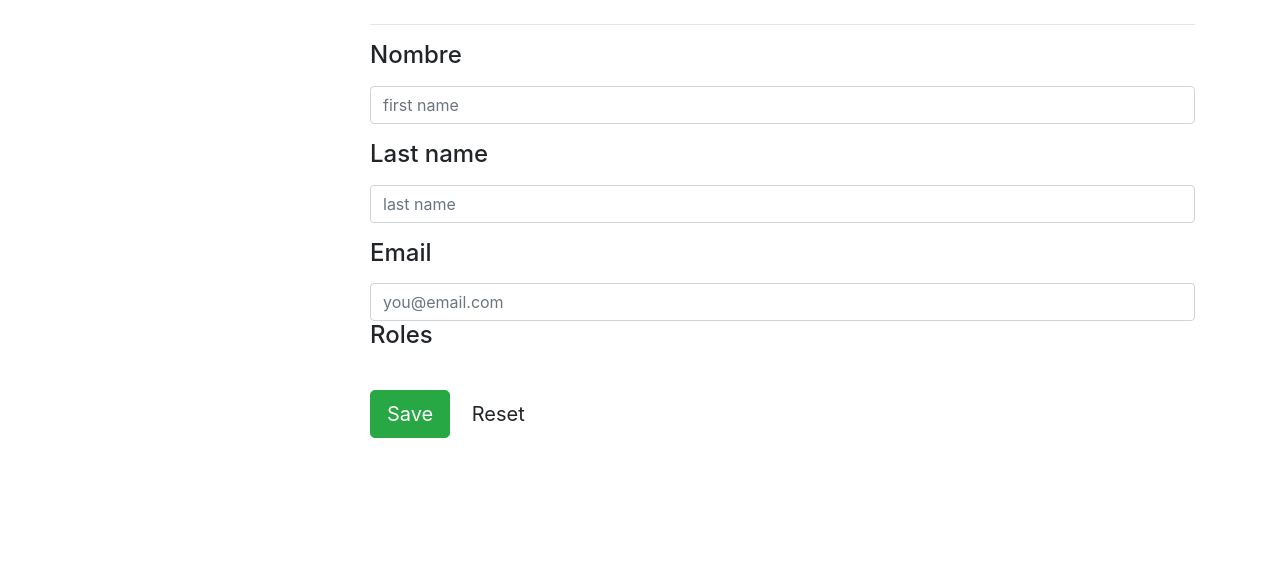
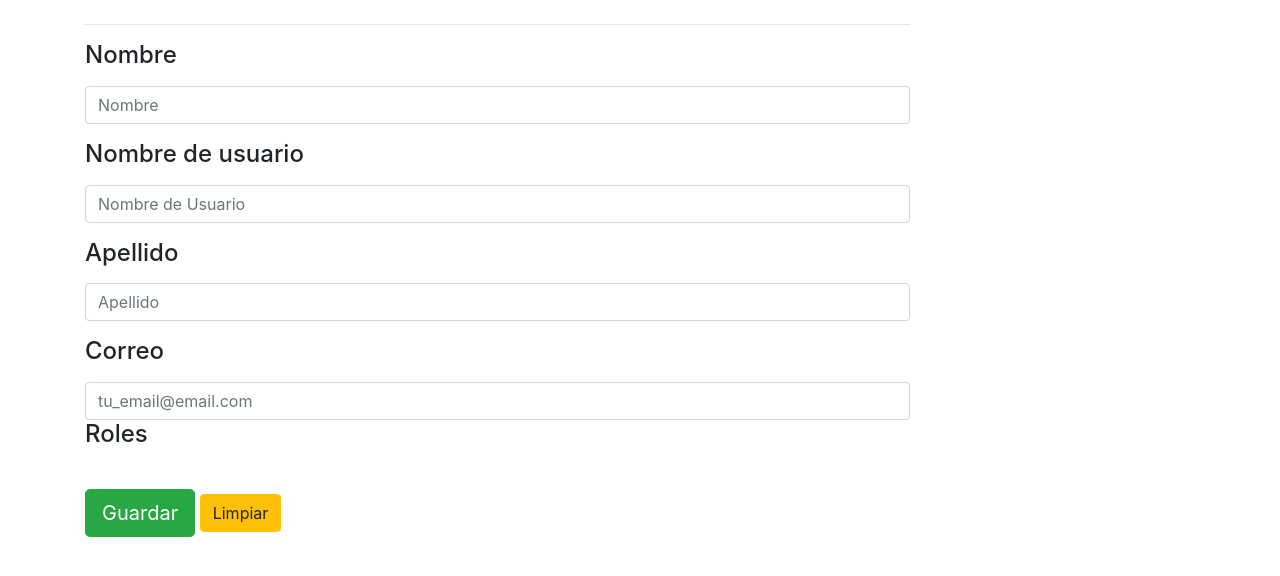
Before and after one commit to Maqui-LP/coopevid-19, a Flask app: template app/templates/user/perfil.html in a window 1280 px wide. Shown: the part 56-632 px from the top of the page. Run offline with Flask 2, Linux system fonts and the light colour scheme; the template is opened without the code that fills it, so the values that code supplies are empty.

Commit message:
Vuelta de editar perfil

```diff
--- a/app/__init__.py
+++ b/app/__init__.py
@@ -83,6 +83,7 @@ def create_app(environment="development"):
     app.add_url_rule("/usuarios/update", "user_update", user.update, methods=["POST"])
     app.add_url_rule("/usuarios/editar", "user_edit", user.edit)
     app.add_url_rule("/usuarios/perfil", "user_perfil", user.perfil)
+    app.add_url_rule("/usuarios/perfil", "user_perfilUpdate", user.perfilUpdate, methods=["POST"])
     app.add_url_rule("/usuarios/toogleUser", "toogle_user_activity", user.toogleUserActivity, methods=["POST"])
     #rutas para busqueda de usuarios
     app.add_url_rule("/usuarios/search", "search_users_page", user.searchUserPage)
--- a/app/templates/user/perfil.html
+++ b/app/templates/user/perfil.html
@@ -12,39 +12,32 @@
   		<div class="col-sm-10"><h1>{{user.username}}</h1></div>
     </div>
     <div class="row">
-  		<div class="col-sm-3"><!--left col-->
-
-          <div class="panel panel-default">
-            <div class="panel-body">
-            	<i class="fa fa-facebook fa-2x"></i> <i class="fa fa-github fa-2x"></i> <i class="fa fa-twitter fa-2x"></i> <i class="fa fa-pinterest fa-2x"></i> <i class="fa fa-google-plus fa-2x"></i>
-            </div>
-          </div>
-
-        </div><!--/col-3-->
   		<div class="col-sm-9">
-
         <div class="tab-content">
           <div class="tab-pane active" id="home">
               <hr>
-                  <form action="{{ url_for('user_update', user_id=user.id) }}" method="POST"  class="form"  id="registrationForm">
+                <form action="{{ url_for('user_perfilUpdate', user_id=user.id) }}" method="POST"  class="form"  id="registrationForm">
                   <div class="form-group">
-
                     <div class="col-xs-6">
                       <label for="first_name"><h4>Nombre</h4></label>
-                              <input type="text" class="form-control" name="first_name" id="first_name" value="{{user.first_name}}" placeholder="first name" title="enter your first name if any.">
+                      <input type="text" class="form-control" name="first_name" id="first_name" value="{{user.first_name}}" placeholder="Nombre">
                     </div>
                   </div>
                   <div class="form-group">
-
                     <div class="col-xs-6">
-                            <label for="last_name"><h4>Last name</h4></label>
-                              <input type="text" class="form-control" value="{{user.last_name}}" name="last_name" id="last_name" placeholder="last name" title="enter your last name if any.">
+                        <label for="username"><h4>Nombre de usuario</h4></label>
+                        <input type="text" class="form-control" name="username" id="username" value="{{user.username}}" placeholder="Nombre de Usuario">
                     </div>
                   </div>
-
+                  <div class="form-group">
                     <div class="col-xs-6">
-                        <label for="email"><h4>Email</h4></label>
-                            <input type="email" class="form-control" value="{{user.email}}" name="email" id="email" placeholder="you@email.com" title="enter your email.">
+                      <label for="last_name"><h4>Apellido</h4></label>
+                        <input type="text" class="form-control" value="{{user.last_name}}" name="last_name" id="last_name" placeholder="Apellido">
+                    </div>
+                  </div>
+                  <div class="col-xs-6">
+                    <label for="email"><h4>Correo</h4></label>
+                      <input type="email" class="form-control" value="{{user.email}}" name="email" id="email" placeholder="tu_email@email.com">
                     </div>
                   </div>
                   <div class="col-xs-6">
@@ -56,15 +49,13 @@
                   <div class="form-group">
                     <div class="col-xs-12">
                       <br>
-                              	<button  href="{{ url_for('user_perfil') }}"  class="btn btn-lg btn-success" type="submit"><i class="glyphicon glyphicon-ok-sign"></i> Save</button>
-                               	<button class="btn btn-lg" type="reset"><i class="glyphicon glyphicon-repeat"></i> Reset</button>
+                      <button  href="{{ url_for('user_perfil') }}"  class="btn btn-lg btn-success" type="submit">Guardar</button>
+                      <button class="btn btn-warning" type="reset">Limpiar</button>
                     </div>
                   </div>
                 </form>
-
-              </div><!--/tab-pane-->
-          </div><!--/tab-content-->
-
+            </div>
+        </div>
     </div><!--/col-9-->
 </div><!--/row-->
 {% endblock %}
```
Also changed, not shown: app/resources/user.py (+35 -2 lines). Lines whose indentation alone changed are shown as unchanged.
